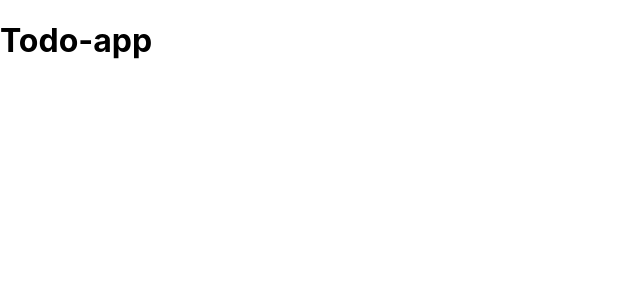
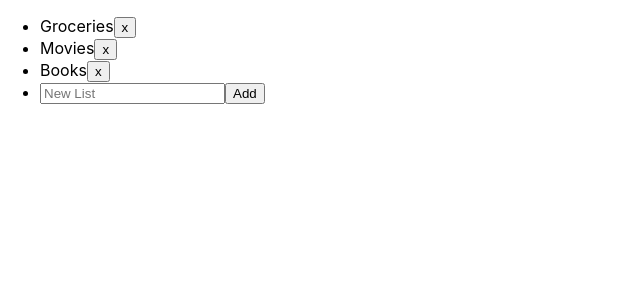
Before and after one commit to leonardoxavier01/to-do-app, a React (Create React App) app: page / in a window 1280 px wide. Shown: the top 300 px of the page, without its empty margins (0-640 px from the left). Built offline with nearby package versions, Linux system fonts and the light colour scheme.

Commit message:
feat: input list e render

```diff
--- a/src/App.js
+++ b/src/App.js
@@ -1,7 +1,29 @@
-function App() {
+import React from "react";
+import { v4 as uuid } from "uuid";
+
+import Lists from "./components/Lists/Lists";
+
+const App = () => {
+  const [lists, setLists] = React.useState([
+    { id: uuid(), title: "Groceries" },
+    { id: uuid(), title: "Movies" },
+    { id: uuid(), title: "Books" }
+  ]);
+
+  function addList(list) {
+    setLists([...lists, list]);
+  }
+
+  function removeList(id) {
+    const tempLists = lists.slice();
+    const index = tempLists.findIndex((list) => list.id === id);
+    tempLists.splice(index, 1);
+    setLists(tempLists);
+  }
+
   return (
     <div>
-      <h1>Todo-app</h1>
+      <Lists data={lists} onAddList={addList} onRemoveList={removeList} />
     </div>
   );
 }
--- /dev/null
+++ b/src/components/Lists/Lists.jsx
@@ -0,0 +1,38 @@
+import React from "react";
+import { v4 as uuid } from "uuid";
+
+const Lists = (props) => {
+    const newListTitleRef = React.useRef();
+
+    function addListHandler(e) {
+        e.preventDefault();
+
+        const list = { id: uuid(), title: newListTitleRef.current.value };
+        props.onAddList(list);
+
+        newListTitleRef.current.value = "";
+    }
+
+    function removeListHandler(id) {
+        props.onRemoveList(id);
+    }
+
+    return (
+        <ul>
+            {props.data.map((list) => (
+                <li key={list.id}>
+                    <span>{list.title}</span>
+                    <button onClick={() => removeListHandler(list.id)}>x</button>
+                </li>
+            ))}
+            <li>
+                <form onSubmit={addListHandler}>
+                    <input type="text" placeholder="New List" ref={newListTitleRef} />
+                    <button>Add</button>
+                </form>
+            </li>
+        </ul>
+    );
+}
+
+export default Lists;
```
